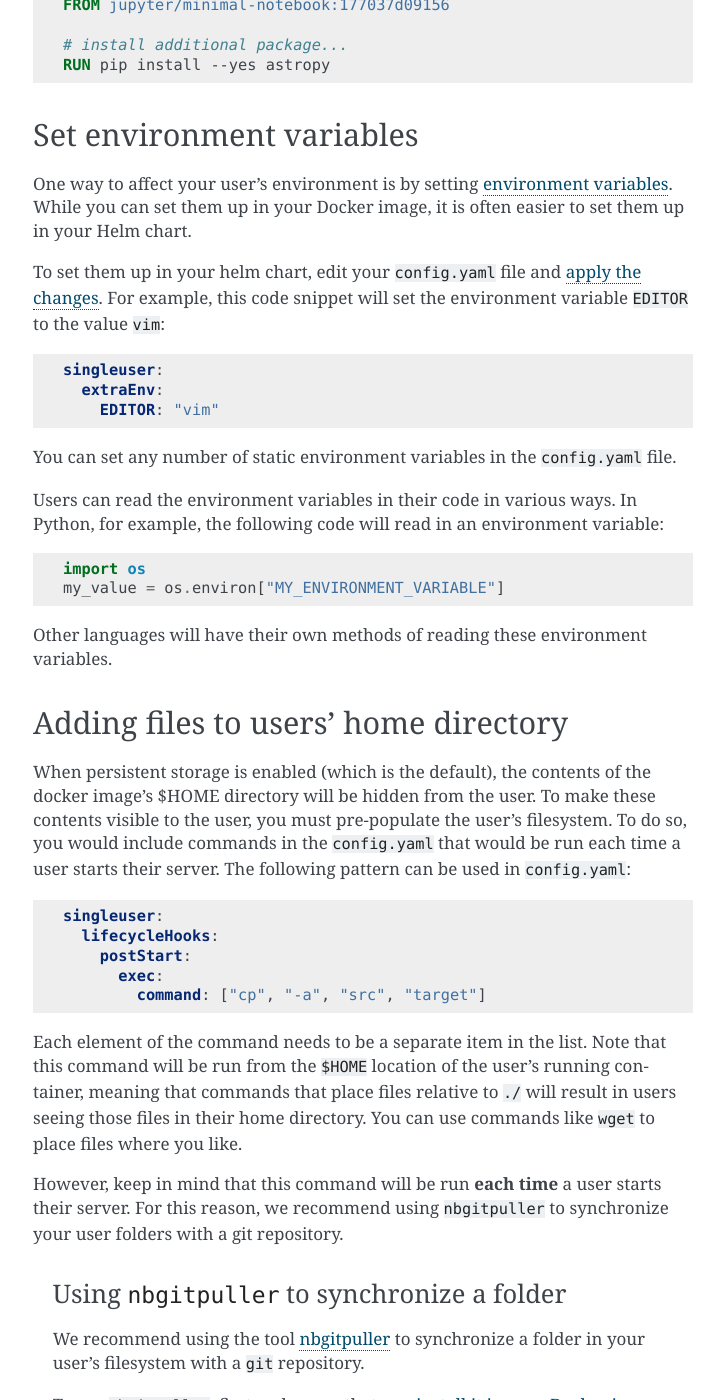
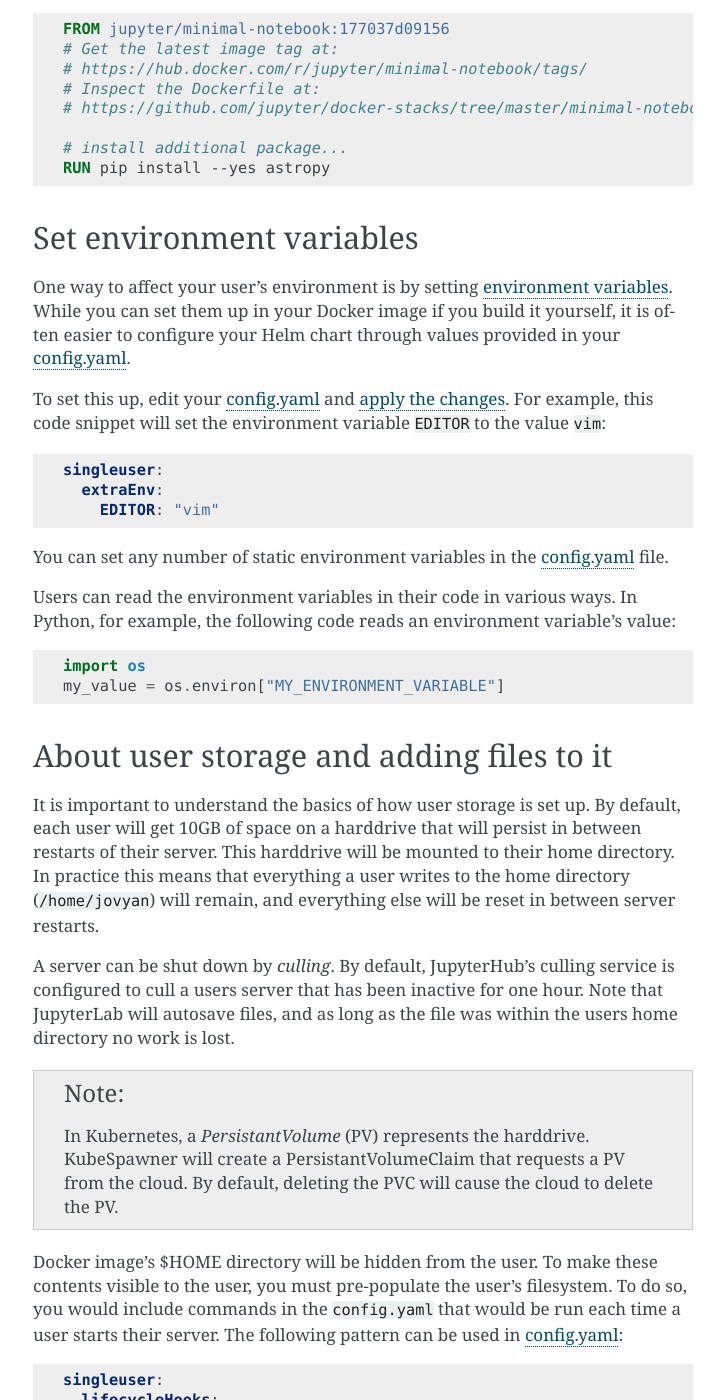
Before and after one commit to jupyterhub/zero-to-jupyterhub-k8s, a Sphinx documentation site: the page built from doc/source/user-environment.rst, in a window 1280 px wide and 1400 px high, scrolled down 2246 px. Shown: the whole window, without its empty margins (387-1111 px from the left). Built offline with Sphinx 7.4.7, drawn with Linux system fonts in a browser that asks for light colours; some of the changed text lies outside the part shown.

Commit message:
docs mashed 3

```diff
--- a/doc/source/user-environment.rst
+++ b/doc/source/user-environment.rst
@@ -74,6 +74,8 @@ image containing useful scientific programming libraries, complete these steps:
       use the image. The image pulling may take several minutes to complete,
       depending on the size of the image.
 
+
+
 .. _jupyterlab-by-default:
 
 Use JupyterLab by default
@@ -108,19 +110,25 @@ To let users use JupyterLab by default, add the following entries to your
 
 .. _custom-docker-image:
 
-Extend an existing Docker image
--------------------------------
+Customize an existing Docker image
+----------------------------------
 
 If you are missing something in the image that you would like all users to have,
 we recommend that you build a new image on top of an existing Docker image from
 jupyter/docker-stacks.
 
-Below is an example Dockerfile that can be built, pushed to a image registry, and
-finally declared to be used by the Helm chart.
+Below is an example :term:`Dockerfile` building on top of the *minimal-notebook*
+image. This file can be built to a :term:`docker image`, and pushed to a
+:term:`image registry`, and finally configured in :term:`config.yaml` to be used
+by the Helm chart.
 
 .. code-block:: Dockerfile
 
    FROM jupyter/minimal-notebook:177037d09156
+   # Get the latest image tag at:
+   # https://hub.docker.com/r/jupyter/minimal-notebook/tags/
+   # Inspect the Dockerfile at:
+   # https://github.com/jupyter/docker-stacks/tree/master/minimal-notebook/Dockerfile
 
    # install additional package...
    RUN pip install --yes astropy
@@ -139,12 +147,13 @@ Set environment variables
 -------------------------
 
 One way to affect your user's environment is by setting :term:`environment
-variables`. While you can set them up in your Docker image, it is often easier
-to set them up in your Helm chart.
+variables`. While you can set them up in your Docker image if you build it
+yourself, it is often easier to configure your Helm chart through values
+provided in your :term:`config.yaml`.
 
-To set them up in your helm chart, edit your ``config.yaml`` file
-and `apply the changes`_. For example, this code snippet will set the
-environment variable ``EDITOR`` to the value ``vim``:
+To set this up, edit your :term:`config.yaml` and `apply the changes`_. For
+example, this code snippet will set the environment variable ``EDITOR`` to the
+value ``vim``:
 
 .. code-block:: yaml
 
@@ -152,33 +161,50 @@ environment variable ``EDITOR`` to the value ``vim``:
      extraEnv:
        EDITOR: "vim"
 
-You can set any number of static environment variables in the ``config.yaml``
-file.
+You can set any number of static environment variables in the
+:term:`config.yaml` file.
 
 Users can read the environment variables in their code in various ways. In
-Python, for example, the following code will read in an environment variable:
+Python, for example, the following code reads an environment variable's value:
 
 .. code-block:: python
 
    import os
    my_value = os.environ["MY_ENVIRONMENT_VARIABLE"]
 
-Other languages will have their own methods of reading these environment
-variables.
-
 
 
 .. _add-files-to-home:
 
-Adding files to users' home directory
--------------------------------------
+About user storage and adding files to it
+-----------------------------------------
 
-When persistent storage is enabled (which is the default), the contents of the
-docker image's $HOME directory will be hidden from the user. To make these
+It is important to understand the basics of how user storage is set up. By
+default, each user will get 10GB of space on a harddrive that will persist in
+between restarts of their server. This harddrive will be mounted to their home
+directory. In practice this means that everything a user writes to the home
+directory (`/home/jovyan`) will remain, and everything else will be reset in
+between server restarts.
+
+A server can be shut down by *culling*. By default, JupyterHub's culling service
+is configured to cull a users server that has been inactive for one hour. Note
+that JupyterLab will autosave files, and as long as the file was within the
+users home directory no work is lost.
+
+
+
+
+.. note::
+
+   In Kubernetes, a *PersistantVolume* (PV) represents the harddrive.
+   KubeSpawner will create a PersistantVolumeClaim that requests a PV from the
+   cloud. By default, deleting the PVC will cause the cloud to delete the PV.
+
+Docker image's $HOME directory will be hidden from the user. To make these
 contents visible to the user, you must pre-populate the user's filesystem. To do
 so, you would include commands in the ``config.yaml`` that would be run each
 time a user starts their server. The following pattern can be used in
-``config.yaml``:
+:term:`config.yaml`:
 
 .. code-block:: yaml
 
```
Also changed, not shown: doc/source/glossary.rst (+34 -22 lines).
